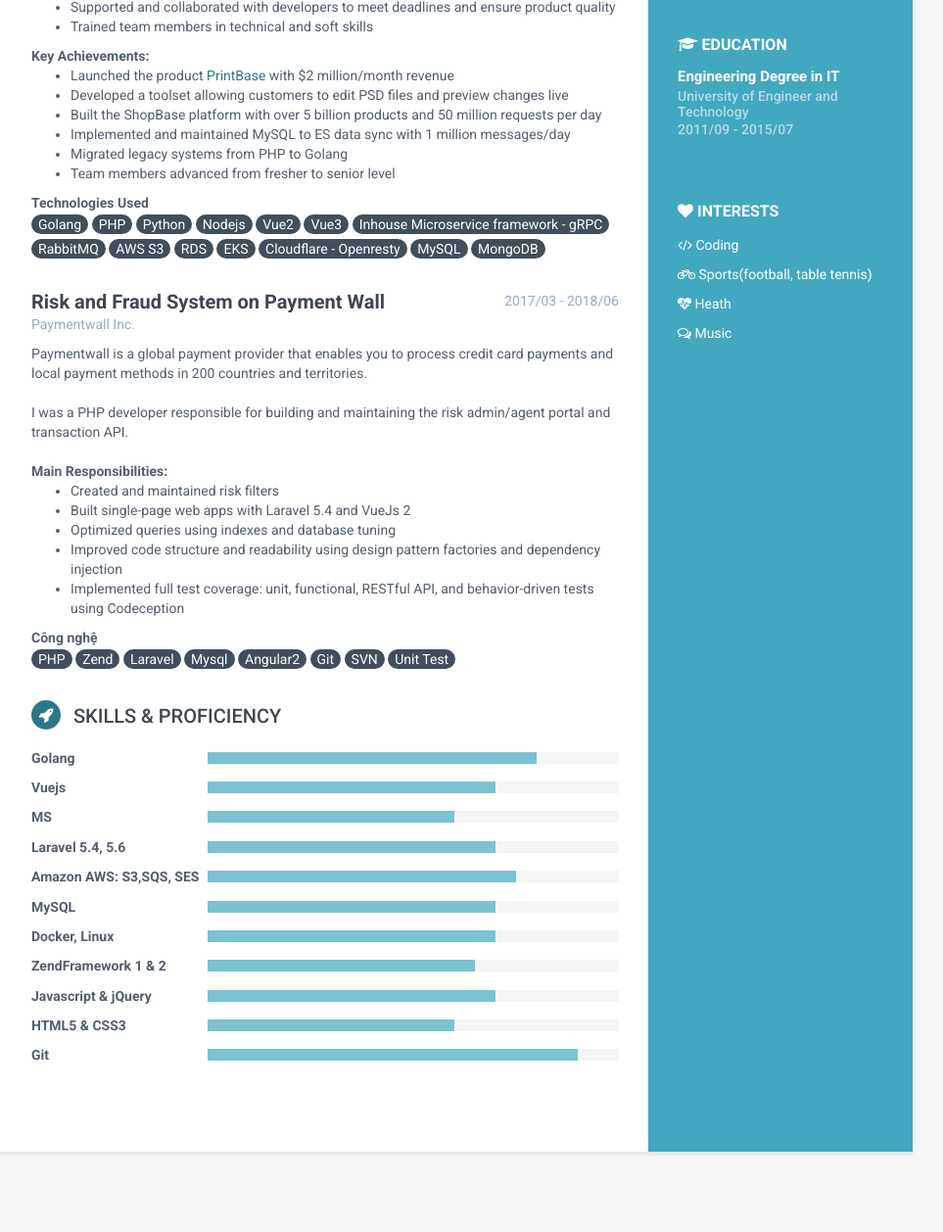
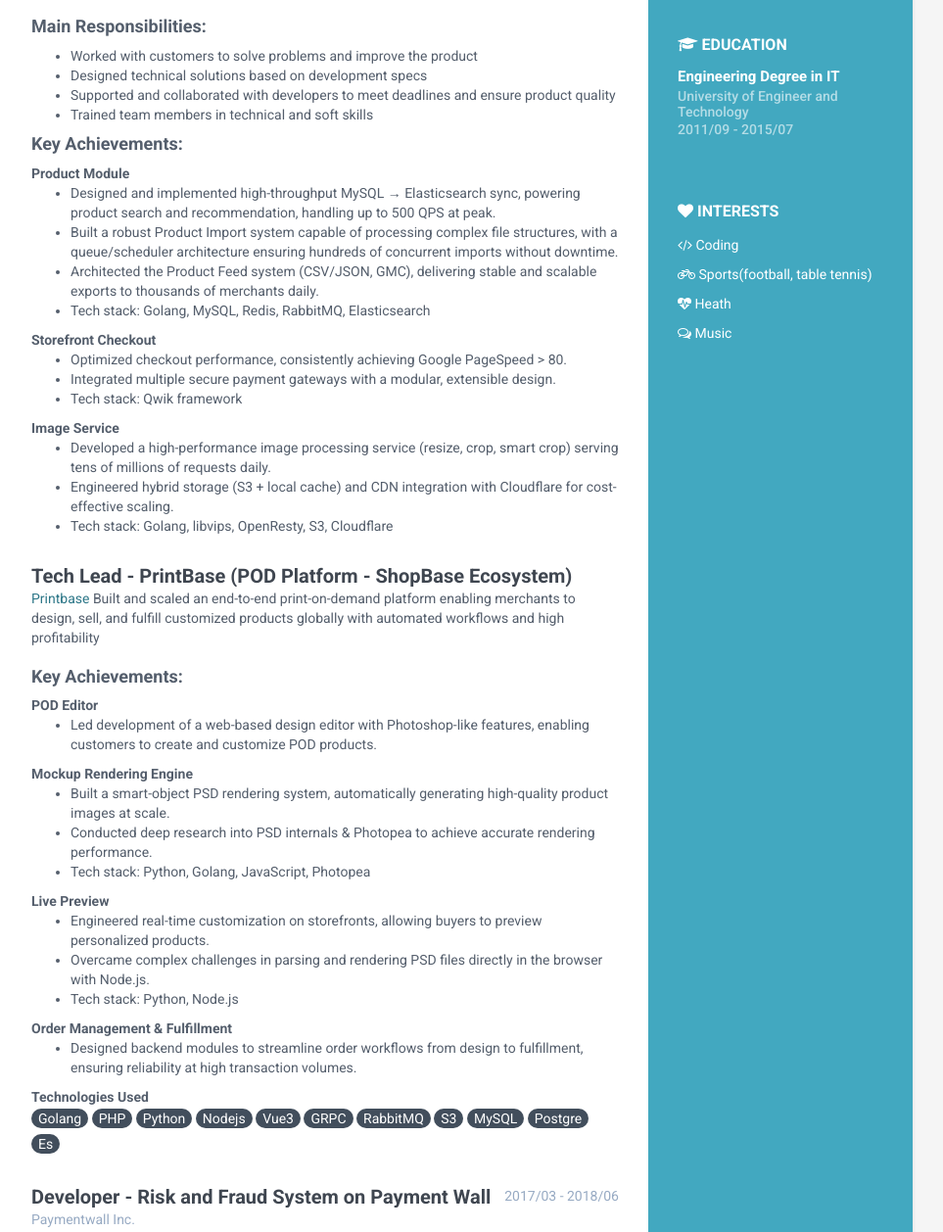
Before and after one commit to kratosvn/kratosvn.github.io, a plain HTML site: page index.html in a window 1280 px wide. Shown: the part 577-1835 px from the top of the page at 98% size, without its empty margins (188-1151 px from the left). Before the commit the page ends 1783 px from the top, so only its background shows below. Drawn offline with Linux system fonts and the light colour scheme.

Commit message:
Techlead

```diff
--- a/assets/js/main.js
+++ b/assets/js/main.js
@@ -1,14 +1,14 @@
 jQuery(document).ready(function($) {
     /*======= Skillset *=======*/
-    $('.level-bar-inner').css('width', '0');
+    // $('.level-bar-inner').css('width', '0');
 
     $(window).on('load', function() {
         $('.level-bar-inner').each(function() {
-            var itemWidth = $(this).data('level');
+            // var itemWidth = $(this).data('level');
 
-            $(this).animate({
-                width: itemWidth
-            }, 800);
+            // $(this).animate({
+            //     width: itemWidth
+            // }, 800);
         });
     });
 });
--- a/index.html
+++ b/index.html
@@ -36,7 +36,7 @@
     <div class="sidebar-wrapper">
         <div class="profile-container">
             <img alt="Bui The Cuong profile picture" class="profile" src="assets/images/profile.jpg"/>
-            <h1 class="name"> Cuong Bui The </h1>
+            <h1 class="name">Bui The Cuong </h1>
             <h3 class="tagline"> Tech Lead </h3>
         </div>
         <div class="contact-container container-block">
@@ -75,7 +75,10 @@
     </div>
     <div class="main-wrapper">
         <section class="section summary-section">
-            <h2 class="section-title"><i class="fa fa-keyboard-o"></i> Skills </h2>
+            <h2 class="section-title"><i class="fa fa-keyboard-o"></i> Summary </h2>
+            <div class="summary">
+                Tech Lead with 5+ years of experience in building scalable e-commerce platforms, leading teams of developers and QAs to deliver high-performance systems. Skilled in system design, microservices, and data synchronization, with proven success in platform migration and mentoring engineers to senior levels.
+            </div>
             <div class="summary">
                 <ul>
                     <li>Languages: Golang, PHP, Python, Javascript</li>
@@ -91,7 +94,7 @@
             <div class="item">
                 <div class="meta">
                     <div class="upper-row">
-                        <h3 class="job-title"> ShopBase Ecommerce Platform </h3>
+                        <h3 class="job-title">Tech Lead - ShopBase Ecommerce Platform </h3>
                         <div class="time"> 2018/06 - Present</div>
                     </div>
                     <div class="company"> OpenCommerce Group.</div>
@@ -100,47 +103,133 @@
                     <div class="custom-paragraph"><a href="https://www.shopbase.com/" target="_blank">ShopBase</a> is a cross-border e-commerce platform from Vietnam designed to support dropshipping, POD, and online retailers in building and scaling their online businesses.
                     </div>
                     <div class="custom-paragraph">
-                        I was the Tech Lead of a team of 7 developers and 7 QAs to build an application that allows POD sellers to design products using an online editor like Photoshop, manage orders, and build systems for order operations and other activities.
+                        Led the development of core modules for ShopBase, including product data pipelines, scalable import/export systems, checkout optimization, and high-performance image services. Ensured platform scalability and stability while mentoring the engineering team.
                     </div>
-                    <b>Main Responsibilities:</b>
+                    <h4>Main Responsibilities:</h4>
                     <ul>
                          <li>Worked with customers to solve problems and improve the product</li>
                          <li>Designed technical solutions based on development specs</li>
                          <li>Supported and collaborated with developers to meet deadlines and ensure product quality</li>
                          <li>Trained team members in technical and soft skills</li>
                     </ul>
-                    <b>Key Achievements: </b>
+                    <h4>Key Achievements: </h4>
+                    <section>
+                        <b>Product Module</b>
                         <ul>
-                        <li>Launched the product <a href="https://www.printbase.com/" target="_blank">PrintBase</a> with $2 million/month revenue</li>
-                        <li>Developed a toolset allowing customers to edit PSD files and preview changes live</li>
-                        <li>Built the ShopBase platform with over 5 billion products and 50 million requests per day</li>
-                        <li>Implemented and maintained MySQL to ES data sync with 1 million messages/day</li>
-                        <li>Migrated legacy systems from PHP to Golang</li>
-                        <li>Team members advanced from fresher to senior level</li>
+                            <li>Designed and implemented high-throughput MySQL → Elasticsearch sync, powering product search and recommendation, handling up to 500 QPS at peak.
+                            </li>
+                            <li>
+                                Built a robust Product Import system capable of processing complex file structures, with a queue/scheduler architecture ensuring hundreds of concurrent imports without downtime.
+                            </li>
+                            <li>
+                                Architected the Product Feed system (CSV/JSON, GMC), delivering stable and scalable exports to thousands of merchants daily.
+                            </li>
+                            <li>
+                                Tech stack: Golang, MySQL, Redis, RabbitMQ, Elasticsearch
+                            </li>
                         </ul>
+                    </section>
+                    <section>
+                        <b>Storefront Checkout</b>
+                        <ul>
+                            <li>Optimized checkout performance, consistently achieving Google PageSpeed > 80.
+                            </li>
+                            <li>
+                                Integrated multiple secure payment gateways with a modular, extensible design.
+                            </li>
+                            <li>
+                                Tech stack: Qwik framework
+                            </li>
+                        </ul>
+                    </section>
+                    <section>
+                        <b>Image Service</b>
+                        <ul>
+                            <li>Developed a high-performance image processing service (resize, crop, smart crop) serving tens of millions of requests daily.
+                            </li>
+                            <li>
+                            Engineered hybrid storage (S3 + local cache) and CDN integration with Cloudflare for cost-effective scaling.
+                            </li>
+                            <li>
+                                Tech stack: Golang, libvips, OpenResty, S3, Cloudflare
+                            </li>
+                        </ul>
+                    </section>
+                </div>
+            </div>
+            <div class="item">
+                <div class="meta">
+                    <div class="upper-row">
+                        <h3 class="job-title">Tech Lead - PrintBase (POD Platform - ShopBase Ecosystem) </h3>
+                    </div>
+                </div>
+                <div class="details">
+                    <div class="custom-paragraph"><a href="https://www.printbase.com/" target="_blank">Printbase</a> Built and scaled an end-to-end print-on-demand platform enabling merchants to design, sell, and fulfill customized products globally with automated workflows and high profitability
+                    </div>
+                    <h4>Key Achievements: </h4>
+                    <section>
+                        <b>POD Editor</b>
+                        <ul>
+                            <li>Led development of a web-based design editor with Photoshop-like features, enabling customers to create and customize POD products.
+                            </li>
+                        </ul>
+                    </section>
+                    <section>
+                        <b>Mockup Rendering Engine</b>
+                        <ul>
+                            <li>Built a smart-object PSD rendering system, automatically generating high-quality product images at scale.
+                            </li>
+                            <li>
+                                Conducted deep research into PSD internals & Photopea to achieve accurate rendering performance.
+                            </li>
+                            <li>
+                                Tech stack: Python, Golang, JavaScript, Photopea
+                            </li>
+                        </ul>
+                    </section>
+                    <section>
+                        <b>Live Preview</b>
+                        <ul>
+                            <li>Engineered real-time customization on storefronts, allowing buyers to preview personalized products.
+                            </li>
+                            <li>
+                            Overcame complex challenges in parsing and rendering PSD files directly in the browser with Node.js.
+                            </li>
+                            <li>
+                                Tech stack: Python, Node.js
+                            </li>
+                        </ul>
+                    </section>
+                    <section>
+                        <b>Order Management & Fulfillment</b>
+                        <ul>
+                            <li>
+                               Designed backend modules to streamline order workflows from design to fulfillment, ensuring reliability at high transaction volumes.
+                            </li>
+                        </ul>
+                    </section>
+                    <section>
                         <b>Technologies Used</b>
                         <div style="line-height: 1.8">
                             <span class="tag-skill">Golang</span>
                             <span class="tag-skill">PHP</span>
                             <span class="tag-skill">Python</span>
                             <span class="tag-skill">Nodejs</span>
-                        <span class="tag-skill">Vue2</span>
                             <span class="tag-skill">Vue3</span>
-                        <span class="tag-skill">Inhouse Microservice framework - gRPC</span>
+                            <span class="tag-skill">GRPC</span>
                             <span class="tag-skill">RabbitMQ</span>
-                        <span class="tag-skill">AWS S3</span>
-                        <span class="tag-skill">RDS</span>
-                        <span class="tag-skill">EKS</span>
-                        <span class="tag-skill">Cloudflare - Openresty</span>
+                            <span class="tag-skill">S3</span>
                             <span class="tag-skill">MySQL</span>
-                        <span class="tag-skill">MongoDB</span>
+                            <span class="tag-skill">Postgre</span>
+                            <span class="tag-skill">Es</span>
                         </div>
+                    </section>
                 </div>
             </div>
             <div class="item">
                 <div class="meta">
                     <div class="upper-row">
-                        <h3 class="job-title"> Risk and Fraud System on Payment Wall </h3>
+                        <h3 class="job-title">Developer - Risk and Fraud System on Payment Wall </h3>
                         <div class="time"> 2017/03 - 2018/06</div>
                     </div>
                     <div class="company"> Paymentwall Inc.</div>
@@ -160,15 +249,13 @@
                          <li>Improved code structure and readability using design pattern factories and dependency injection</li>
                          <li>Implemented full test coverage: unit, functional, RESTful API, and behavior-driven tests using Codeception </li>
                     </ul>
-                    <b>Công nghệ</b>
+                    <b>Skills</b>
                     <div style="line-height: 1.8">
                         <span class="tag-skill">PHP</span>
-                        <span class="tag-skill">Zend</span>
                         <span class="tag-skill">Laravel</span>
                         <span class="tag-skill">Mysql</span>
                         <span class="tag-skill">Angular2</span>
                         <span class="tag-skill">Git</span>
-                        <span class="tag-skill">SVN</span>
                         <span class="tag-skill">Unit Test</span>
                     </div>
                 </div>
@@ -181,68 +268,37 @@
                 <div class="item">
                     <h3 class="level-title"> Golang </h3>
                     <div class="level-bar">
-                        <div class="level-bar-inner" data-level="80%"></div>
+                        <div class="level-bar-inner" data-level="80%" style="width: 80%;"></div>
                     </div>
                 </div>
                 <div class="item">
                     <h3 class="level-title"> Vuejs </h3>
                     <div class="level-bar">
-                        <div class="level-bar-inner" data-level="70%"></div>
+                        <div class="level-bar-inner" data-level="80%" style="width: 80%;"></div>
                     </div>
                 </div>
                 <div class="item">
-                    <h3 class="level-title"> MS </h3>
+                    <h3 class="level-title">RabbitMQ</h3>
                     <div class="level-bar">
-                        <div class="level-bar-inner" data-level="60%"></div>
+                        <div class="level-bar-inner" data-level="80%" style="width: 80%;"></div>
                     </div>
                 </div>
                 <div class="item">
-                    <h3 class="level-title"> Laravel 5.4, 5.6 </h3>
+                    <h3 class="level-title"> MySQL, Postgre, ES </h3>
                     <div class="level-bar">
-                        <div class="level-bar-inner" data-level="70%"></div>
+                        <div class="level-bar-inner" data-level="70%" style="width: 70%;"></div>
                     </div>
                 </div>
                 <div class="item">
-                    <h3 class="level-title"> Amazon AWS: S3,SQS, SES </h3>
+                    <h3 class="level-title"> Amazon AWS: S3,SQS, SES, EC2 </h3>
                     <div class="level-bar">
-                        <div class="level-bar-inner" data-level="75%"></div>
-                    </div>
-                </div>
-
-                <div class="item">
-                    <h3 class="level-title"> MySQL </h3>
-                    <div class="level-bar">
-                        <div class="level-bar-inner" data-level="70%"></div>
+                        <div class="level-bar-inner" data-level="60%" style="width: 60%;"></div>
                     </div>
                 </div>
                 <div class="item">
-                    <h3 class="level-title"> Docker, Linux </h3>
+                    <h3 class="level-title"> Docker </h3>
                     <div class="level-bar">
-                        <div class="level-bar-inner" data-level="70%"></div>
-                    </div>
-                </div>
-                <div class="item">
-                    <h3 class="level-title"> ZendFramework 1 &amp; 2 </h3>
-                    <div class="level-bar">
-                        <div class="level-bar-inner" data-level="65%"></div>
-                    </div>
-                </div>
-                <div class="item">
-                    <h3 class="level-title"> Javascript &amp; jQuery </h3>
-                    <div class="level-bar">
-                        <div class="level-bar-inner" data-level="70%"></div>
-                    </div>
-                </div>
-                <div class="item">
-                    <h3 class="level-title"> HTML5 &amp; CSS3 </h3>
-                    <div class="level-bar">
-                        <div class="level-bar-inner" data-level="60%"></div>
-                    </div>
-                </div>
-                <div class="item">
-                    <h3 class="level-title"> Git </h3>
-                    <div class="level-bar">
-                        <div class="level-bar-inner" data-level="90%"></div>
+                        <div class="level-bar-inner" data-level="60%" style="width: 60%;"></div>
                     </div>
                 </div>
             </div>
```
Lines whose indentation alone changed are shown as unchanged.
